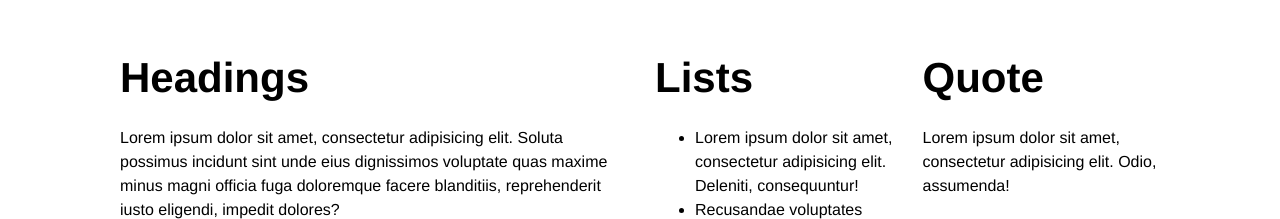
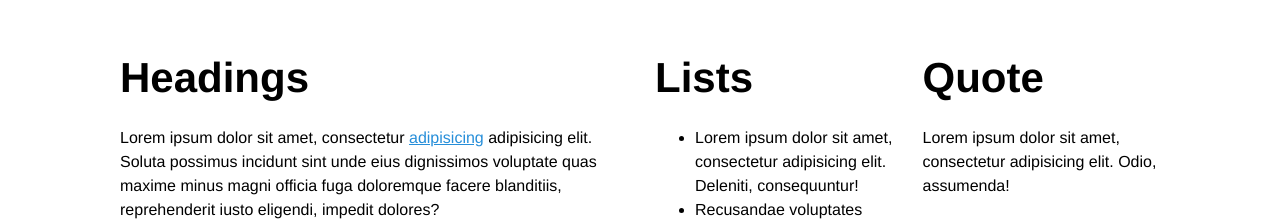
Before and after one commit to komolkin/grid, a plain HTML site: page index.html in a window 1280 px wide. Shown: the part 800-1019 px from the top of the page. Drawn offline with Linux system fonts and the light colour scheme.

Commit message:
added link

```diff
--- a/index.html
+++ b/index.html
@@ -13,7 +13,7 @@
       <div class="grid">
         <div class="gridItem one-half tablet--one-whole">
           <h2>Headings</h2>
-          <p>Lorem ipsum dolor sit amet, consectetur adipisicing elit. Soluta possimus incidunt sint unde eius dignissimos voluptate quas maxime minus magni officia fuga doloremque facere blanditiis, reprehenderit iusto eligendi, impedit dolores?</p>
+          <p>Lorem ipsum dolor sit amet, consectetur <a href="">adipisicing</a> adipisicing elit. Soluta possimus incidunt sint unde eius dignissimos voluptate quas maxime minus magni officia fuga doloremque facere blanditiis, reprehenderit iusto eligendi, impedit dolores?</p>
           <img src="https://assets.ello.co/uploads/asset/attachment/3647171/ello-optimized-3f81b79e.gif" alt="">
           <h3>Heading Level Three</h3>
           <p>Recusandae totam, quo qui nam ducimus, corporis amet ea deleniti cumque. Incidunt praesentium molestias a aspernatur, minima, aut quisquam sunt mollitia repellat voluptates esse odio aliquid, consequatur soluta accusantium nostrum?</p>
```
